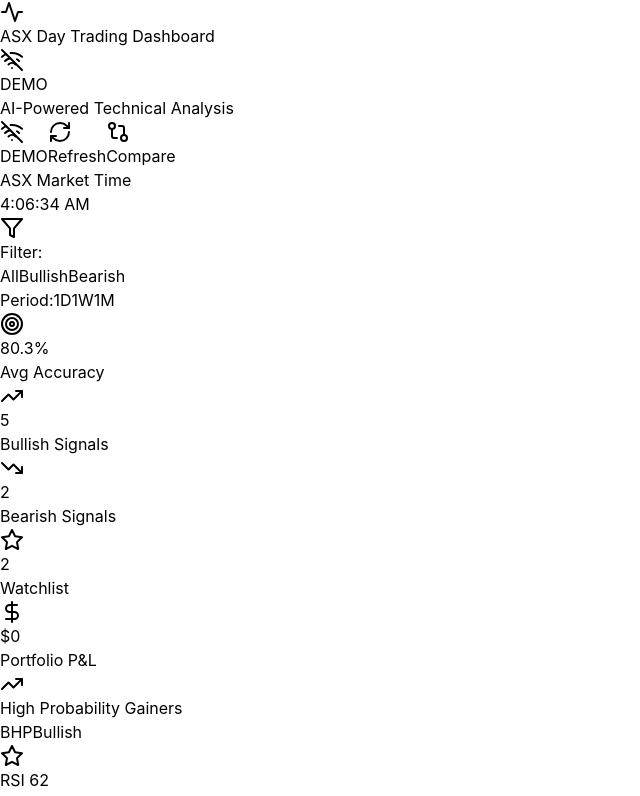
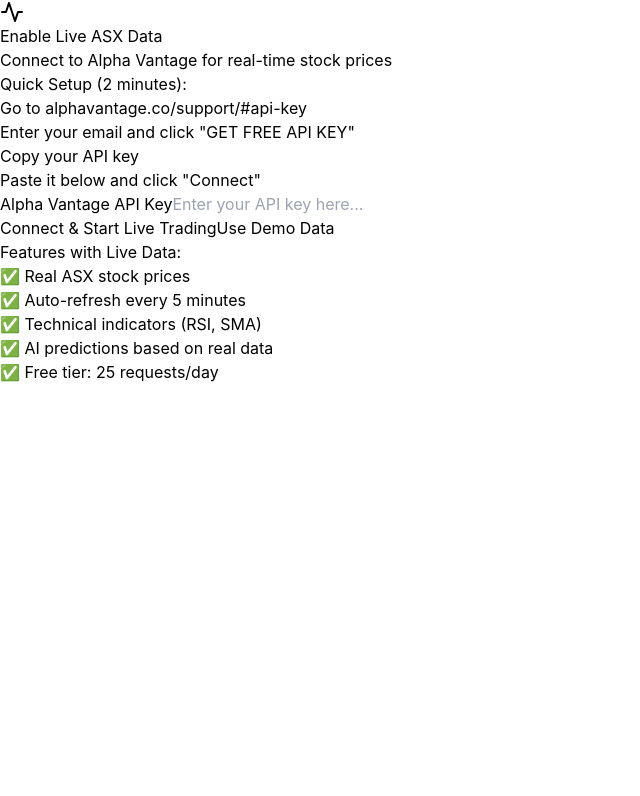
Before and after one commit to WheelMan01/asx-dashboard, a React (Vite) app: page / in a window 1280 px wide. Shown: the top 796 px of the page, without its empty margins (0-640 px from the left). Built offline with nearby package versions, Linux system fonts and the light colour scheme.

Commit message:
Update App.jsx

```diff
--- a/src/App.jsx
+++ b/src/App.jsx
@@ -16,7 +16,7 @@
   const [notification, setNotification] = useState(null);
   const [isRefreshing, setIsRefreshing] = useState(false);
   const [apiKey, setApiKey] = useState('');
-  const [showApiSetup, setShowApiSetup] = useState(false);
+  const [showApiSetup, setShowApiSetup] = useState(true);
   const [stockData, setStockData] = useState(null);
   const [isLoading, setIsLoading] = useState(false);
   const [isLive, setIsLive] = useState(false);
```
